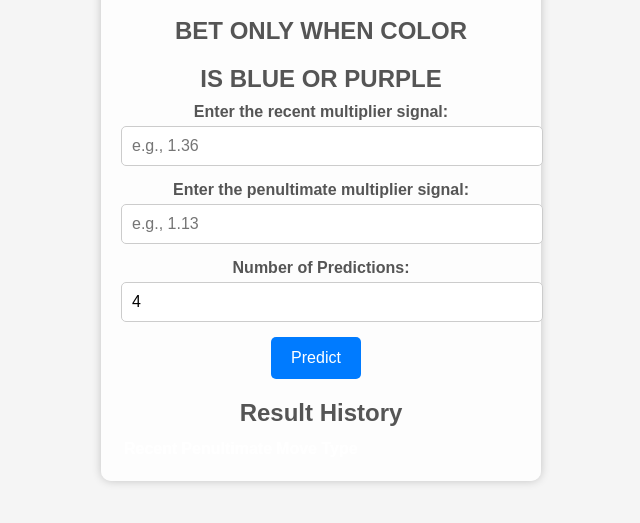
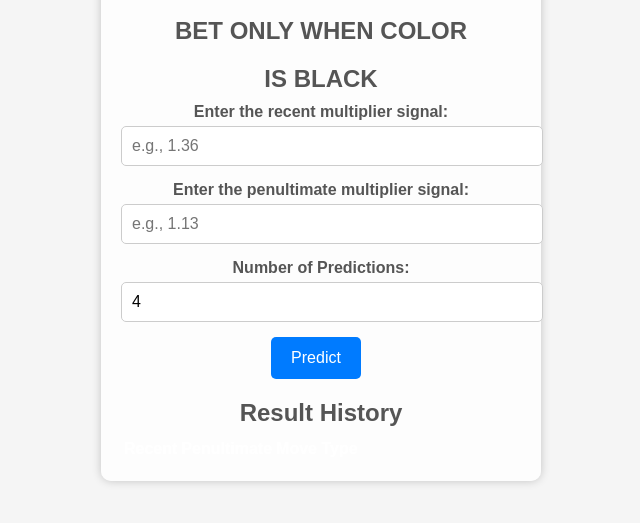
Before and after one commit to pankajcr7/PREDICTOR, a plain HTML site: page index.html in a window 1280 px wide. Shown: the part 89-612 px from the top of the page, without its empty margins (319-959 px from the left). Drawn offline with Linux system fonts and the light colour scheme.

Commit message:
Update index.html

```diff
--- a/index.html
+++ b/index.html
@@ -9,7 +9,7 @@
     <div class="container">
         <h1>Brutal Predictor</h1>
         <h2>BET ONLY WHEN COLOR</h2>
-        <H2>IS BLUE OR PURPLE</H2>
+        <H2>IS BLACK</H2>
         <label for="recentMultiplier">Enter the recent multiplier signal:</label>
         <input type="number" step="0.01" id="recentMultiplier" placeholder="e.g., 1.36">
         <label for="penultimateMultiplier">Enter the penultimate multiplier signal:</label>
```
